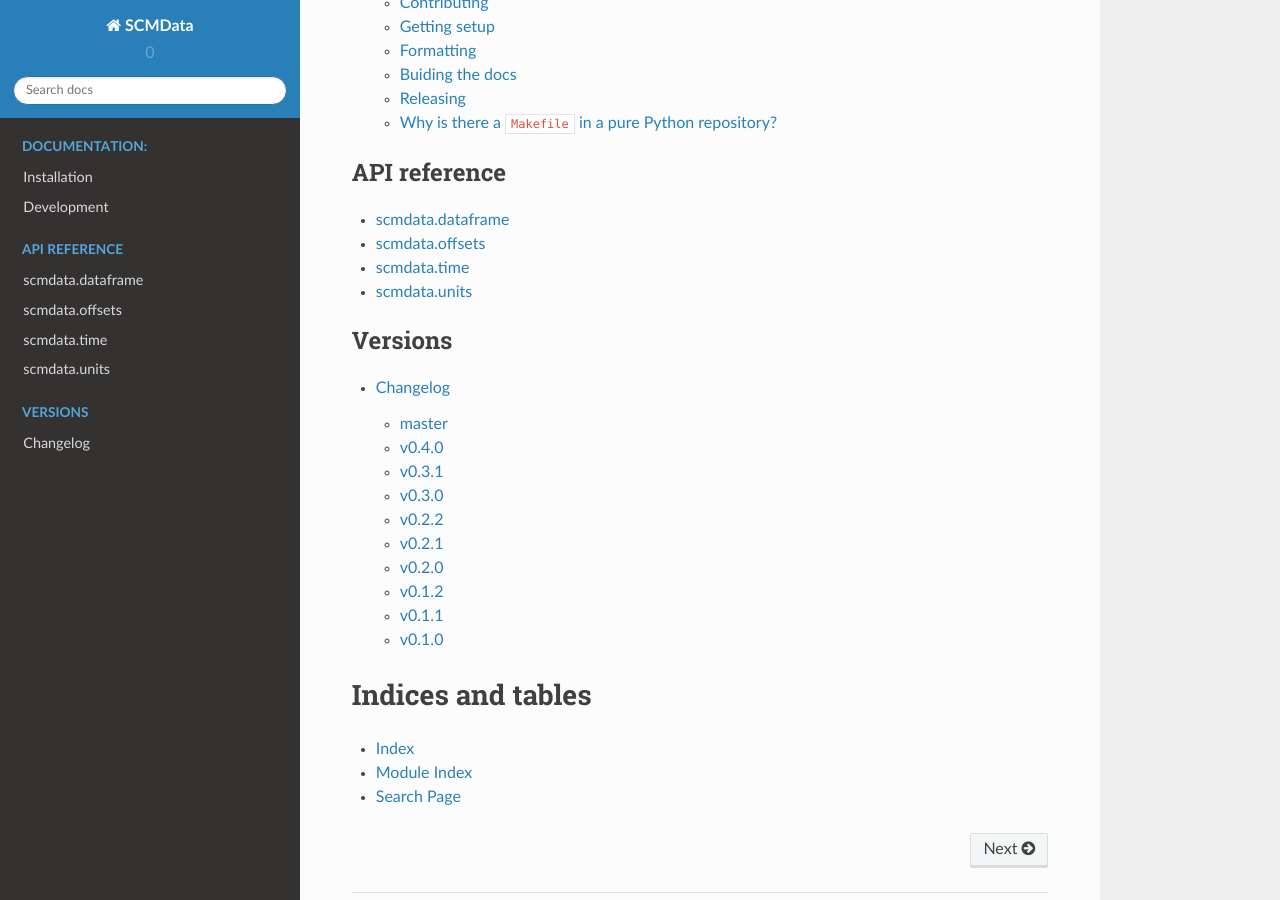
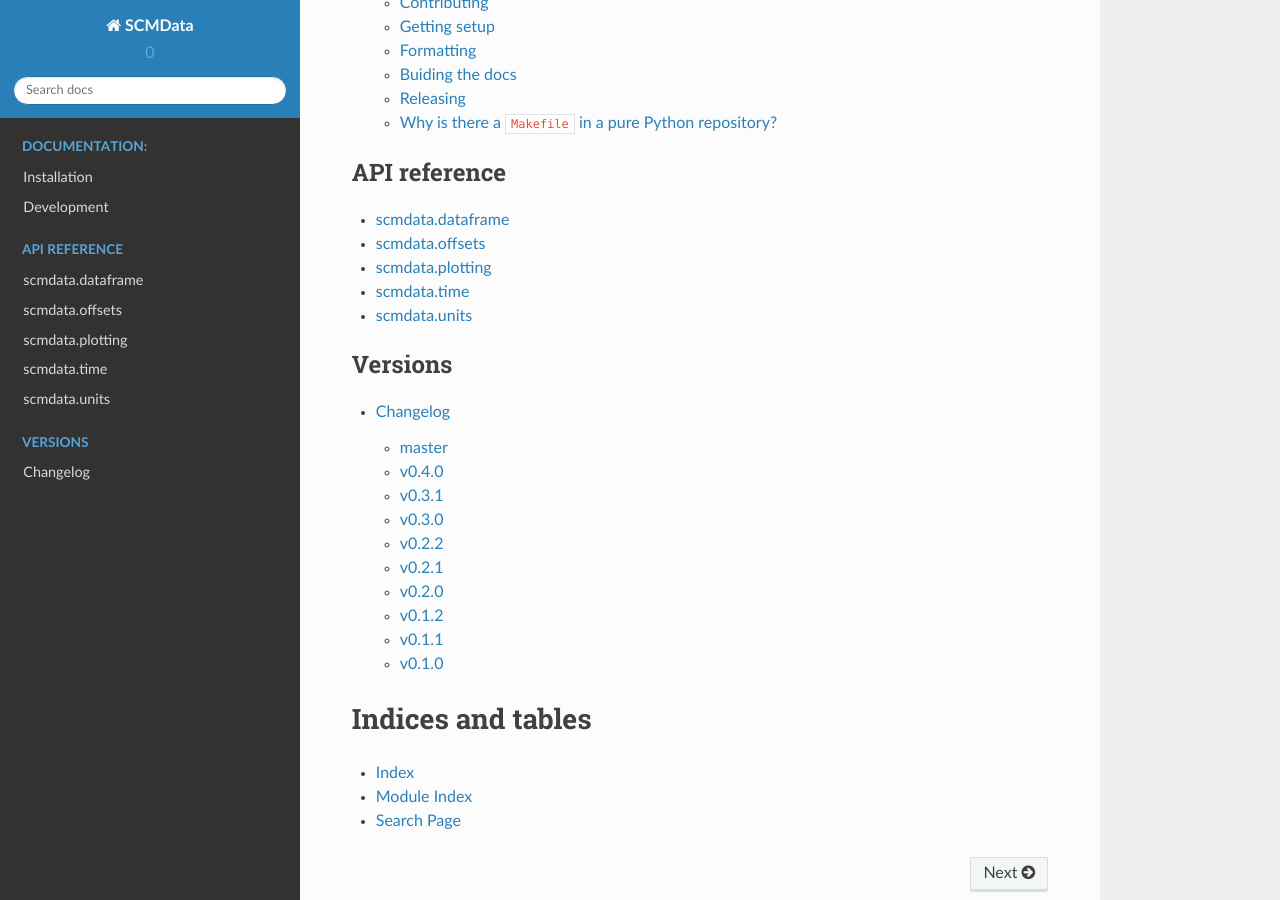
Before and after one commit to openscm/scmdata, a Sphinx documentation site: the page built from docs/source/index.rst, in a window 1280 px wide and 900 px high, scrolled down 736 px. Built offline with Sphinx 7.4.7 and the Read the Docs theme 2.0.0, drawn with Linux system fonts in a browser that asks for light colours.

Commit message:
Add docs

```diff
--- a/docs/source/index.rst
+++ b/docs/source/index.rst
@@ -27,6 +27,7 @@ SCMData
 
    scmdata.dataframe
    scmdata.offsets
+   scmdata.plotting
    scmdata.time
    scmdata.units
 
--- /dev/null
+++ b/docs/source/scmdata.plotting.rst
@@ -0,0 +1,6 @@
+.. _scmdata.plotting:
+
+scmdata.plotting
+----------------
+
+.. automodule:: scmdata.plotting
--- a/docs/source/scmdata.time.rst
+++ b/docs/source/scmdata.time.rst
@@ -1,6 +1,6 @@
 .. _scmdata.time:
 
 scmdata.time
------------------
+------------
 
 .. automodule:: scmdata.time
```
